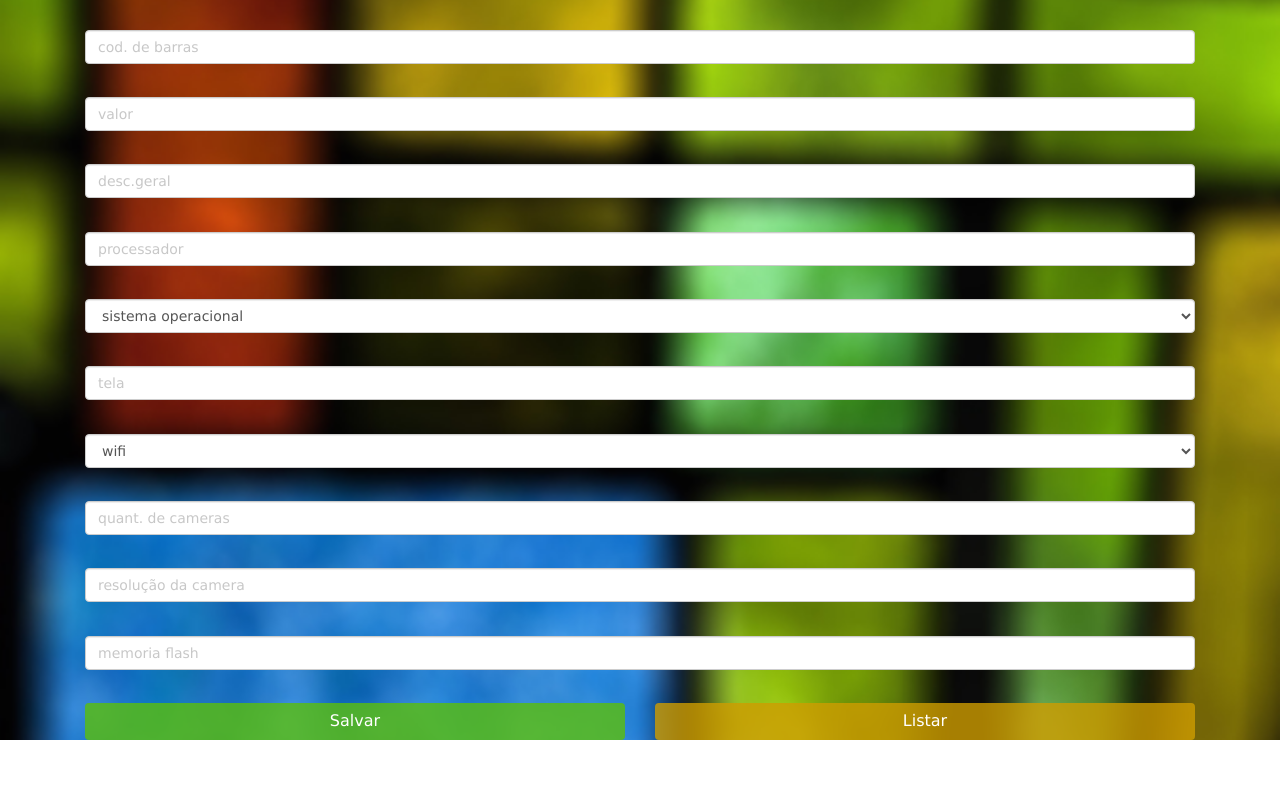
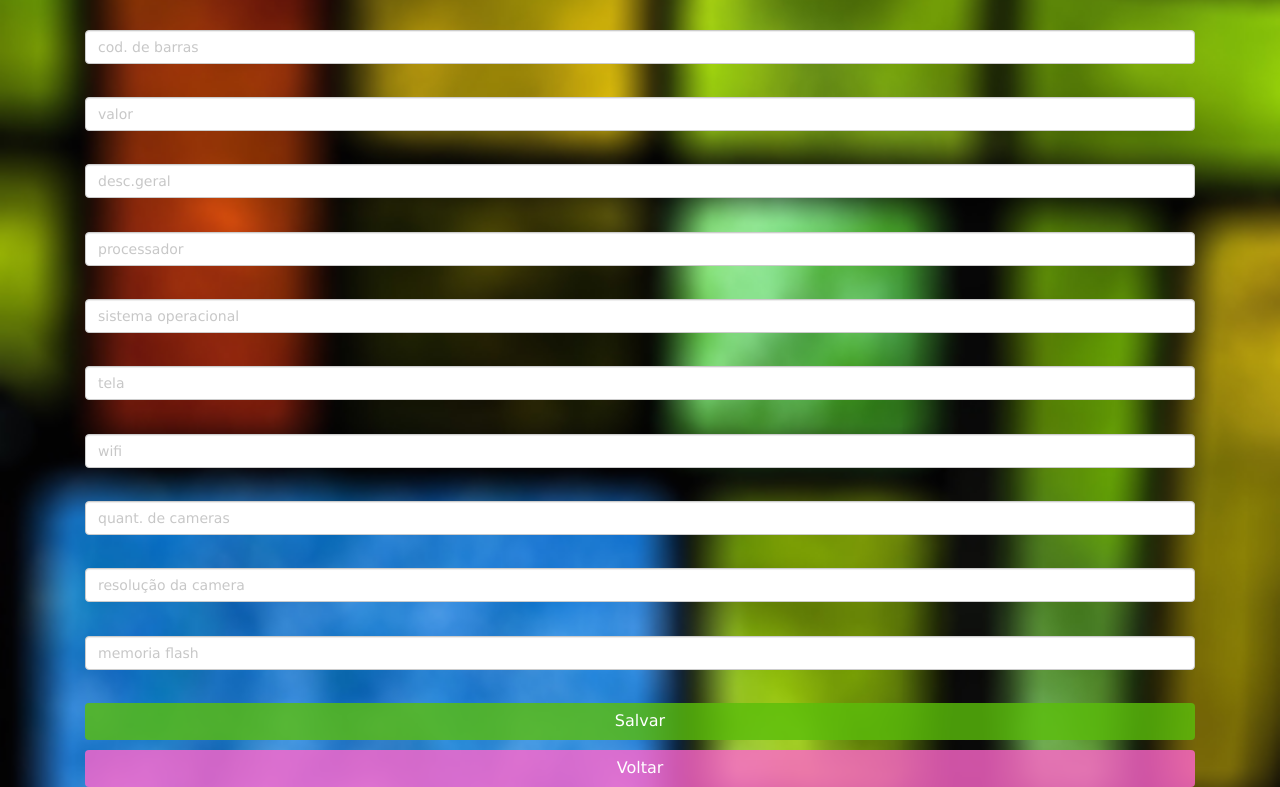
Before and after one commit to viniciuscorreialourenco/barcodeII_front, a website: page www/cadastro.html in a window 1280 px wide. Shown: the part 97-884 px from the top of the page. Before the commit the page ends 837 px from the top, so only its background shows below. Drawn offline with nearby package versions, Linux system fonts and the light colour scheme.

Commit message:
Trocando alguns selects por input , arrumando botao cadastrar e algumas alteraçoes de estilo

```diff
--- a/www/cadastro.html
+++ b/www/cadastro.html
@@ -47,11 +47,7 @@
                          </div>
                          <div class="row">
                               <div class="col-xs-12">
-                                  <select class="form-control">
-                                        <option value="valor1" disabled selected>sistema operacional</option>
-                                        <option value="valor2">android</option>
-                                        <option value="valor3">ios</option>
-                                   </select>
+                                 <input type="text" class="form-control" placeholder="sistema operacional">
                               </div>
                          </div>
                          <div class="row">
@@ -61,11 +57,7 @@
                          </div>
                          <div class="row">
                               <div class="col-xs-12">
-                                   <select class="form-control">
-                                        <option value="valor1" disabled selected>wifi</option>
-                                        <option value="valor2">sim</option>
-                                        <option value="valor3">nao</option>
-                                   </select>
+                                 <input type="text" class="form-control" placeholder="wifi">
                               </div>
                          </div>
                          <div class="row">
@@ -85,11 +77,13 @@
                          </div>
                     </div>
                <div class="row botoes">
-                   <div class="col-xs-6">
+                   <div class="col-xs-12">
                         <button class="btn btn-block" id="create">Salvar</button>
                    </div>
-                   <div class="col-xs-6">
-                       <a href="lista.html"><button class="btn btn-block" id="read">Listar</button></a>
+               </div>
+               <div class="row botoes">
+                   <div class="col-xs-12">
+                        <button class="btn btn-block" id="voltar">Voltar</button>
                    </div>
                </div>
           </div>
--- a/www/components/acao.js
+++ b/www/components/acao.js
@@ -40,3 +40,7 @@ $(document).on("click", "#create", function(){
           }
      });
 });
+
+$(document).on("click", "#voltar", function(){
+       location.href="index.html";
+});
--- a/www/css/style1.css
+++ b/www/css/style1.css
@@ -34,3 +34,7 @@ select{
      margin-left: auto;
      margin-right: auto;
 }
+#voltar{
+   background-color: rgba(255,102,204,0.8);
+   color: white;
+}
```
Also changed, not shown: www/css/style.css (+9 -0 lines), www/index.html (+2 -0 lines), www/lista.html (+1 -3 lines).
